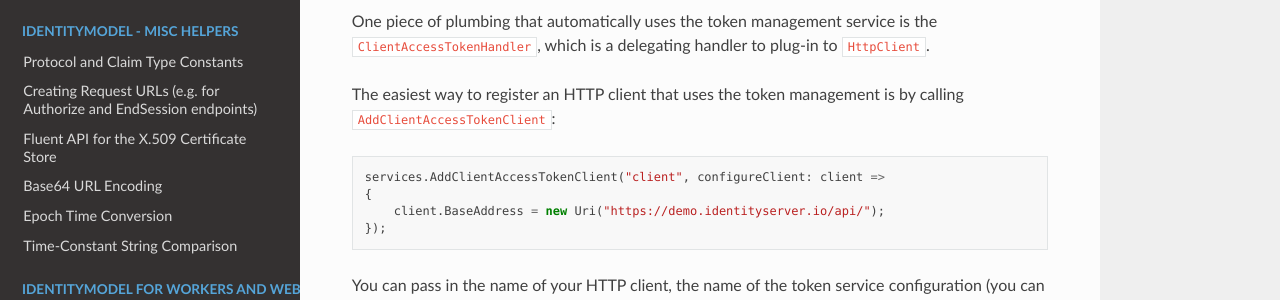
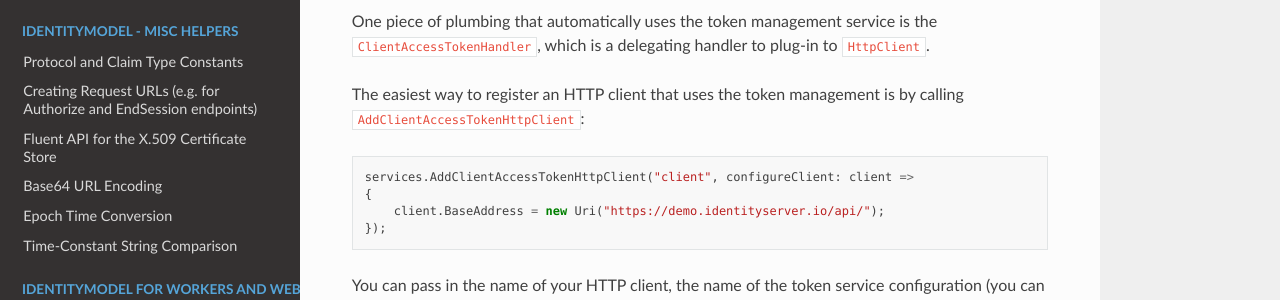
Before and after one commit to IdentityModel/Documentation, a Sphinx documentation site: the page built from docs/aspnetcore/worker.rst, in a window 1280 px wide and 900 px high, scrolled down 885 px. Shown: the part 147-447 px from the top of the window. Built offline with Sphinx 7.4.7 and the Read the Docs theme 2.0.0, drawn with Linux system fonts in a browser that asks for light colours.

Commit message:
Updated name of AddClientAccessTokenClient

```diff
--- a/docs/aspnetcore/worker.rst
+++ b/docs/aspnetcore/worker.rst
@@ -40,9 +40,9 @@ This method checks if a token for the client is cached, and if not requests one
 One piece of plumbing that automatically uses the token management service is the ``ClientAccessTokenHandler``, which is a delegating handler
 to plug-in to ``HttpClient``.
 
-The easiest way to register an HTTP client that uses the token management is by calling ``AddClientAccessTokenClient``::
+The easiest way to register an HTTP client that uses the token management is by calling ``AddClientAccessTokenHttpClient``::
 
-    services.AddClientAccessTokenClient("client", configureClient: client =>
+    services.AddClientAccessTokenHttpClient("client", configureClient: client =>
     {
         client.BaseAddress = new Uri("https://demo.identityserver.io/api/");
     });
```
